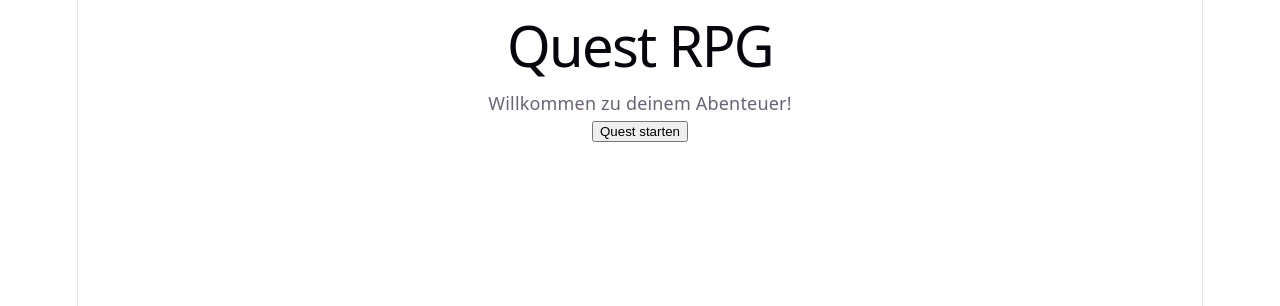
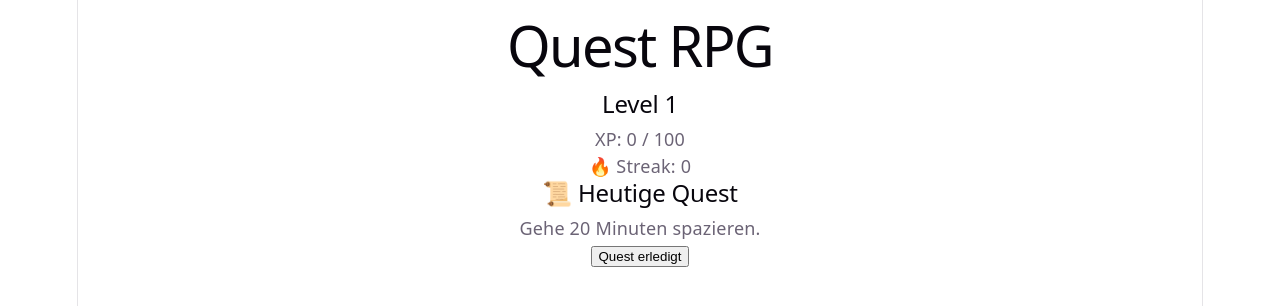
Before and after one commit to Cheryptis/quest-rpg, a React (Vite) app: page / in a window 1280 px wide. Shown: the top 306 px of the page. Built offline with nearby package versions, Linux system fonts and the light colour scheme.

Commit message:
Dashboard erstellt und in Komponenten aufgeteilt

```diff
--- a/src/App.jsx
+++ b/src/App.jsx
@@ -1,9 +1,13 @@
+import Header from "./components/Header";
+import PlayerCard from "./components/PlayerCard";
+import QuestCard from "./components/QuestCard";
+
 function App() {
   return (
     <div>
-      <h1>Quest RPG</h1>
-      <p>Willkommen zu deinem Abenteuer!</p>
-      <button>Quest starten</button>
+      <Header />
+      <PlayerCard />
+      <QuestCard />
     </div>
   );
 }
--- /dev/null
+++ b/src/components/Header.jsx
@@ -0,0 +1,9 @@
+function Header() {
+    return (
+        <header>
+            <h1>Quest RPG</h1>
+        </header>
+    );
+}
+
+export default Header;
--- /dev/null
+++ b/src/components/PlayerCard.jsx
@@ -0,0 +1,13 @@
+function PlayerCard() {
+    return (
+        <section>
+            <h2>Level 1</h2>
+
+            <p>XP: 0 / 100</p>
+
+            <p>🔥 Streak: 0</p>
+        </section>
+    );
+}
+
+export default PlayerCard;
--- /dev/null
+++ b/src/components/QuestCard.jsx
@@ -0,0 +1,13 @@
+function QuestCard() {
+    return (
+        <section>
+            <h2>📜 Heutige Quest</h2>
+
+            <p>Gehe 20 Minuten spazieren.</p>
+
+            <button>Quest erledigt</button>
+        </section>
+    );
+}
+
+export default QuestCard;
```
